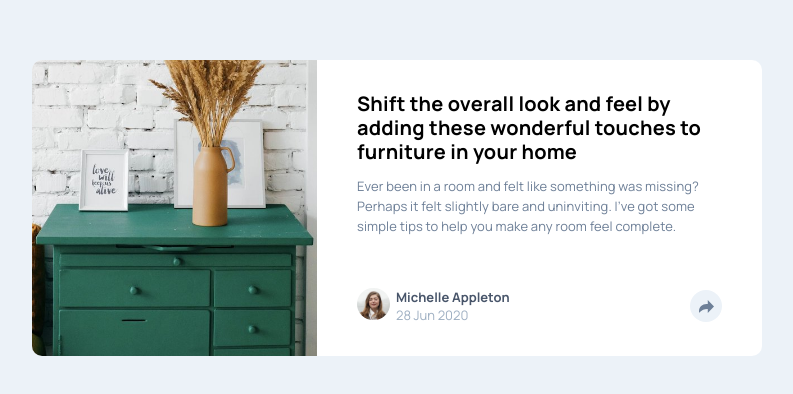
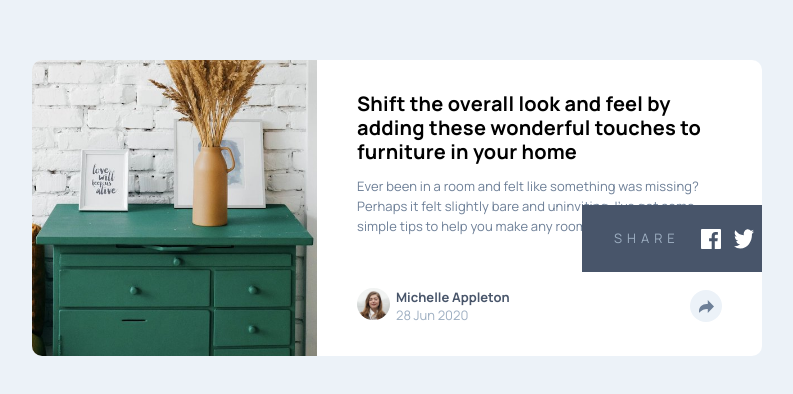
Before and after one commit to O-Julia-O/Article-preview-component, a plain HTML site: page index.html in a window 1280 px wide. Shown: the part 192-586 px from the top of the page, without its empty margins (243-1036 px from the left). Drawn offline with Linux system fonts and the light colour scheme.

Commit message:
placeholder

```diff
--- a/index.html
+++ b/index.html
@@ -59,7 +59,8 @@
               </div>
             </div>
 
-            <div id="social-media-placeholder" class="display-none">
+            <!-- display-none -->
+            <div id="social-media-placeholder" class="social-media-placeholder">
               <div class="social-wrapper">
                 <p class="text-share">Share</p>
                 <img src="./images/icon-facebook.svg" alt="iconfacebook">
--- a/style.css
+++ b/style.css
@@ -192,10 +192,12 @@ main {
 
 @media screen and (min-width: 768px) {
     .content {
+        position: relative;
         display: flex;
         flex-direction: row;
 
         max-width: 730px;
+        z-index: 1;
     }
 
     .content-img img  {
@@ -215,4 +217,13 @@ main {
     .content-text p {
         padding-bottom: 20px;
     }
+
+    .social-media-placeholder {
+        left: 550px;
+        bottom: 84px;
+
+        height: 67px;
+        width: 248px;
+        z-index: 2;
+    }
 }
```
